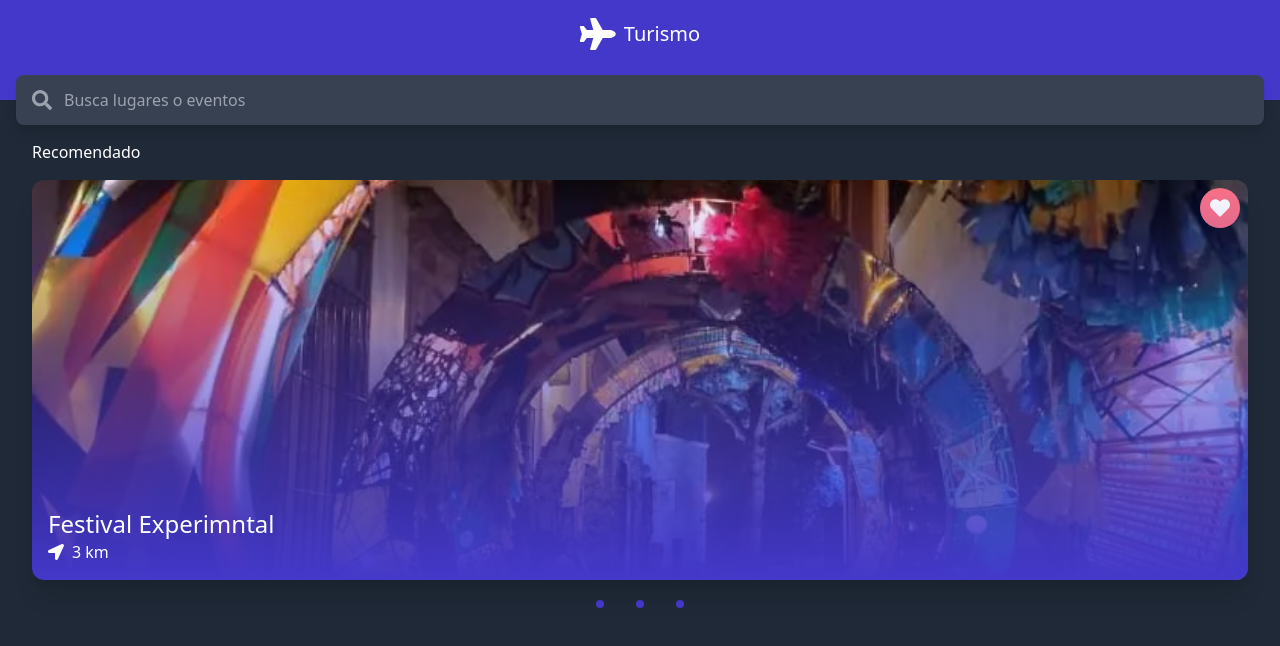
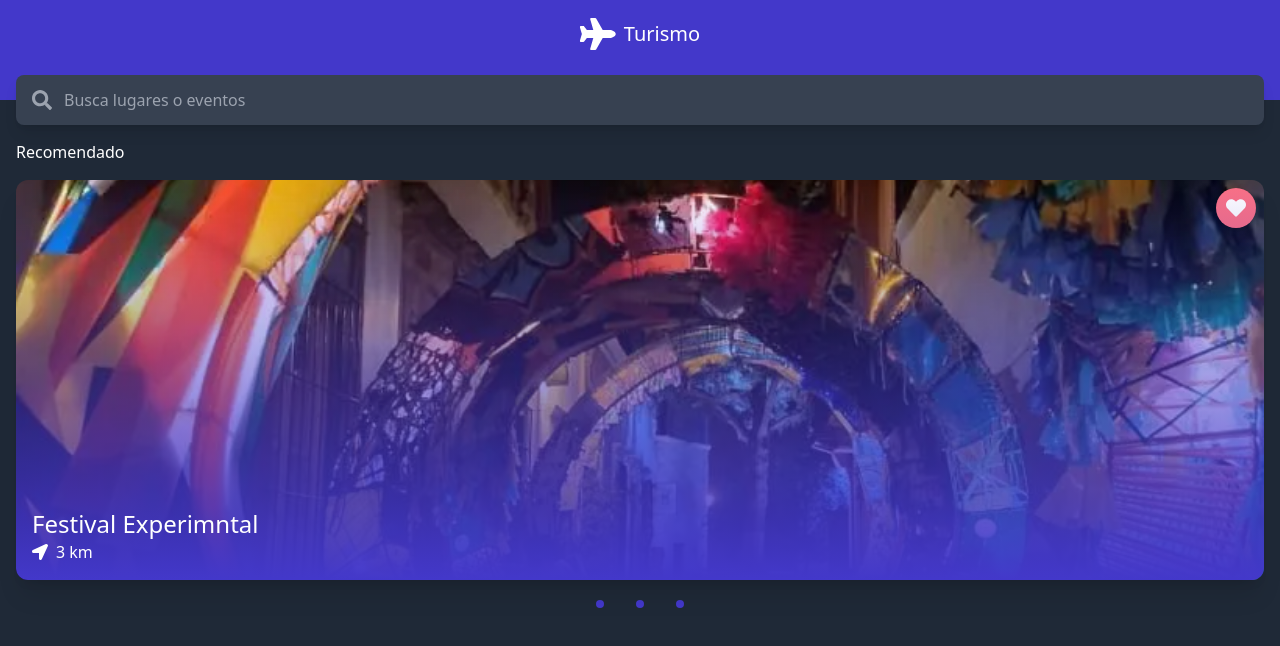
Before and after one commit to Alvarg27/turismo-demo, a Next.js app: page / in a window 1280 px wide. Shown: the top 646 px of the page. Built offline with nearby package versions, Linux system fonts and the light colour scheme.

Commit message:
Update index.js

```diff
--- a/pages/index.js
+++ b/pages/index.js
@@ -6,7 +6,7 @@ export default function Home() {
   return (
     <div className="">
       <Banner />
-      <div className="px-8">
+      <div className="px-4">
         <Recommended />
       </div>
     </div>
```
